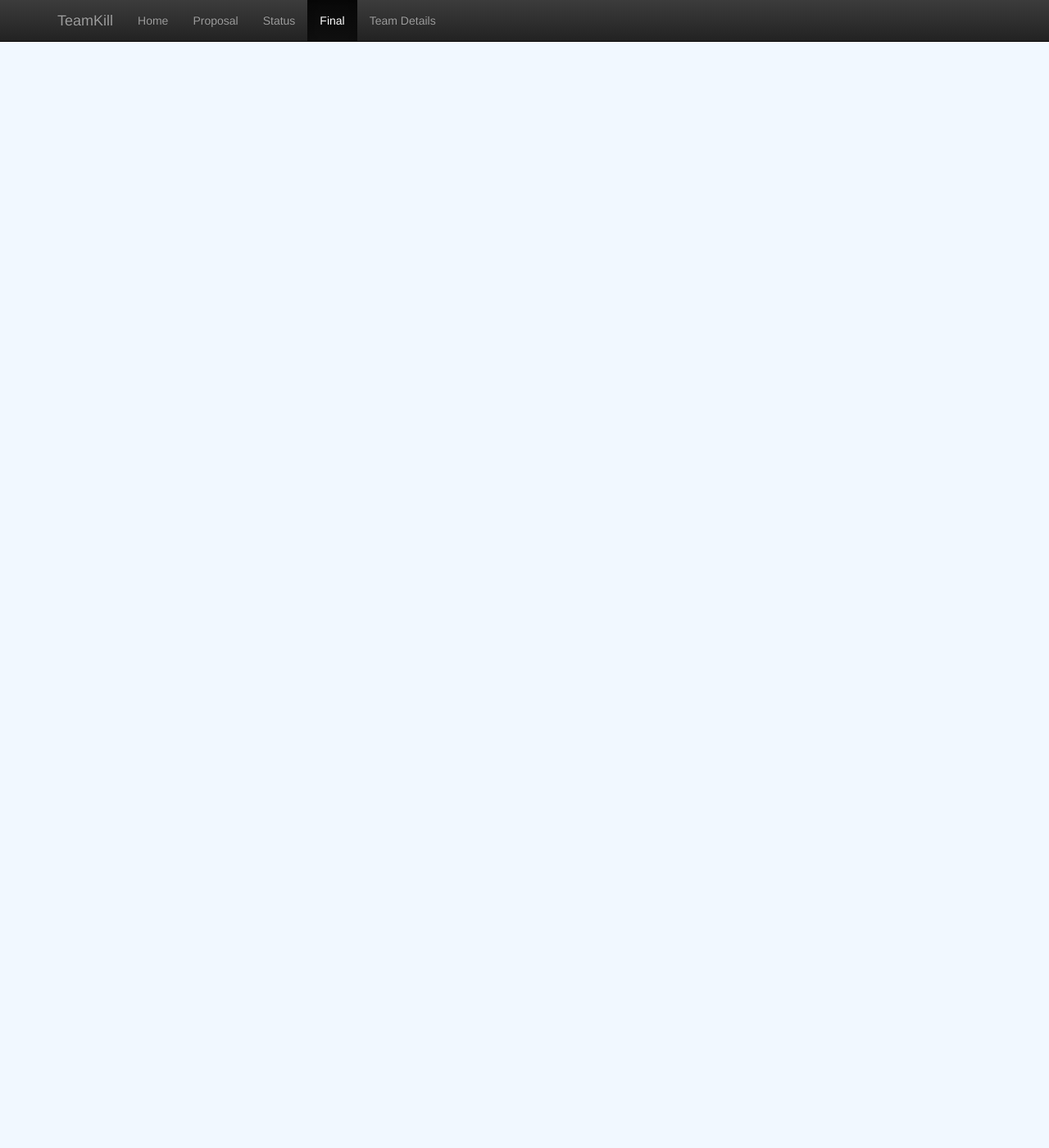
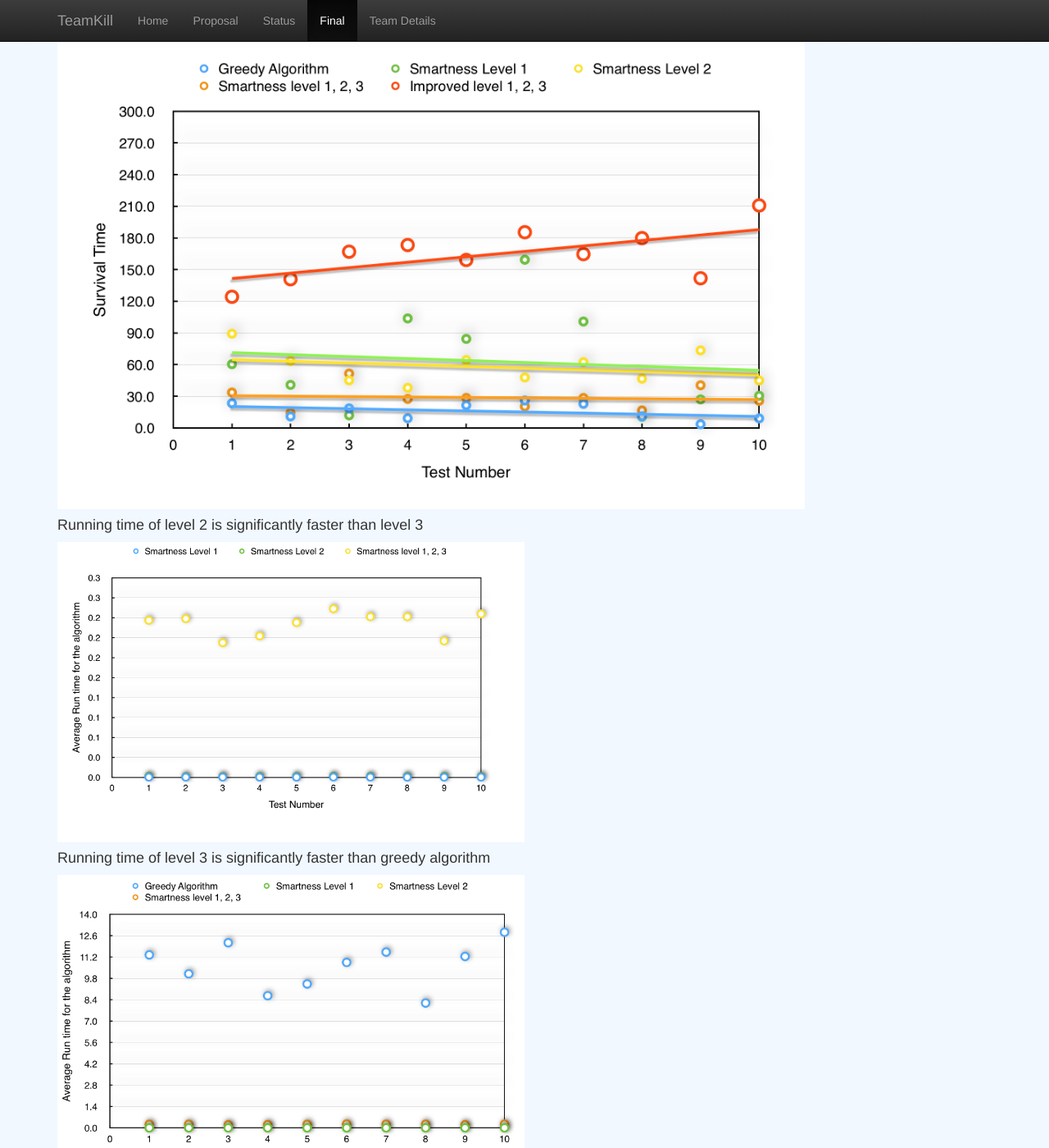
Before and after one commit to zhuohan/teamKill, a Jekyll site: the page built from docs/final.md, in a window 1280 px wide and 1400 px high, scrolled down 9280 px. Shown: the whole window at 82% size. Built offline with Jekyll 4.4.1, drawn with Linux system fonts in a browser that asks for light colours; some of the changed text lies outside the part shown.

Commit message:
Update final.md

```diff
--- a/docs/final.md
+++ b/docs/final.md
@@ -94,14 +94,14 @@
 
 In the second version, we significantly improved the running speed of our algorithm and enable it to calculate the whole map (1600 tiles) within 0.25 second in Python. At this phase, our AI can easily use the human logic and navigate to that direction.
 
-![Breadth First Search](v1.png){:class="img-responsive centered" height="50%" width="50%"}
+![Breadth First Search](v1.png){:class="img-responsive centered" height="80%" width="80%"}
 
 
 
 
 In the third version, we, again, improved the running speed of our algorithm. We decrease the average running time to be less than 0.2 second in Python. With this improvement, we also increased the surviving time of the agent to be 4 times longer than the previous version.
 
-![Breadth First Search](imp.png){:class="img-responsive centered" height="50%" width="50%"}
+![Breadth First Search](imp.png){:class="img-responsive centered" height="80%" width="80%"}
 
 Finally, we also evaluate a traditional greedy algorithm based on the Grid World MDP. Surprisingly, our algorithm runs more than 100 times faster than the traditional solution.
 
@@ -114,7 +114,24 @@
 
 #### Running time of level 1 is significantly faster than level 2
 
-![Breadth First Search](12.png){:class="img-responsive centered" height="50%" width="50%"}
+![Breadth First Search](12.png){:class="img-responsive centered" height="80%" width="80%"}
+
+#### Running time of level 2 is significantly faster than level 3
+
+![Breadth First Search](123.png){:class="img-responsive centered" height="80%" width="80%"}
+
+#### Running time of level 3 is significantly faster than greedy algorithm
+
+![Breadth First Search](123g.png){:class="img-responsive centered" height="80%" width="80%"}
+
+#### We log the original data to give a better visualization for the running time
+
+![Breadth First Search](log.png){:class="img-responsive centered" height="80%" width="80%"}
+
+#### In the end, we record the survial time for each of our algorithm
+
+![Breadth First Search](123gs.png){:class="img-responsive centered" height="80%" width="80%"}
+![Breadth First Search](all.png){:class="img-responsive centered" height="80%" width="80%"}
 
 #### Running time of level 2 is significantly faster than level 3
 
```
